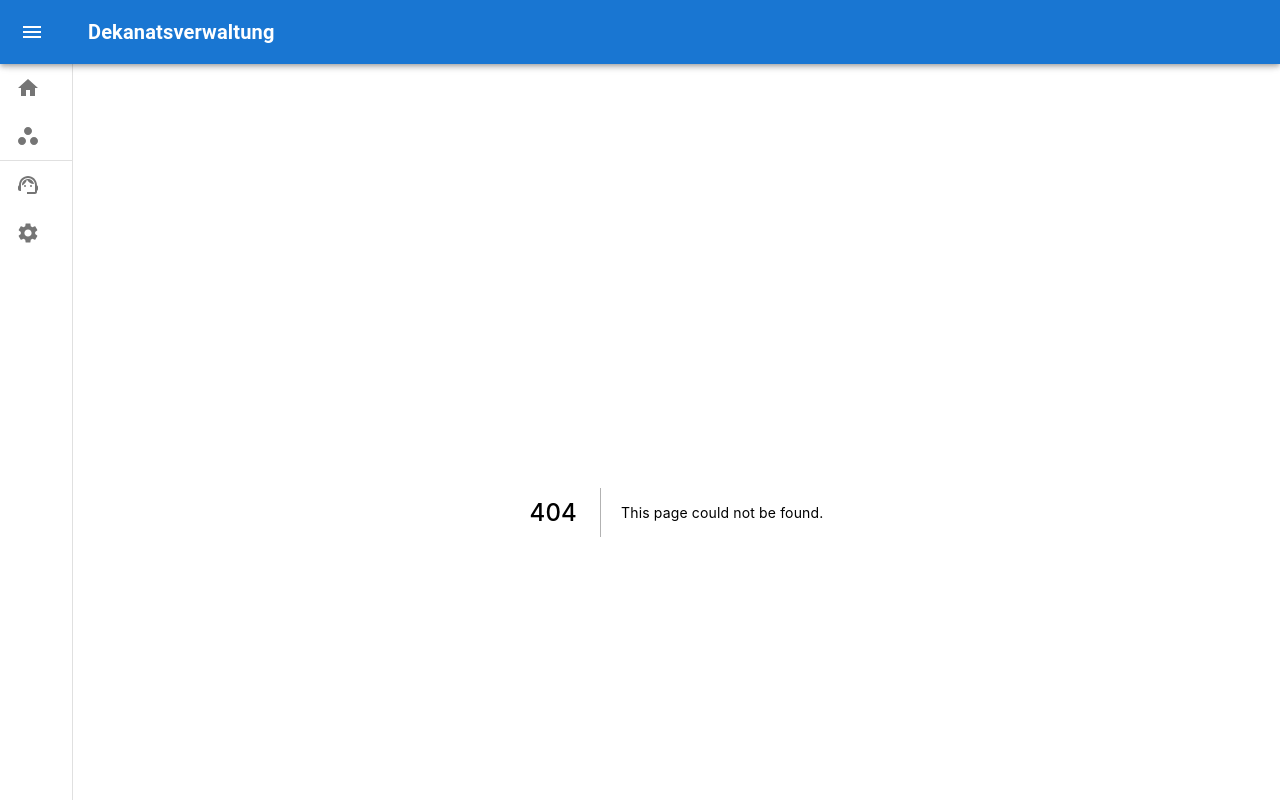
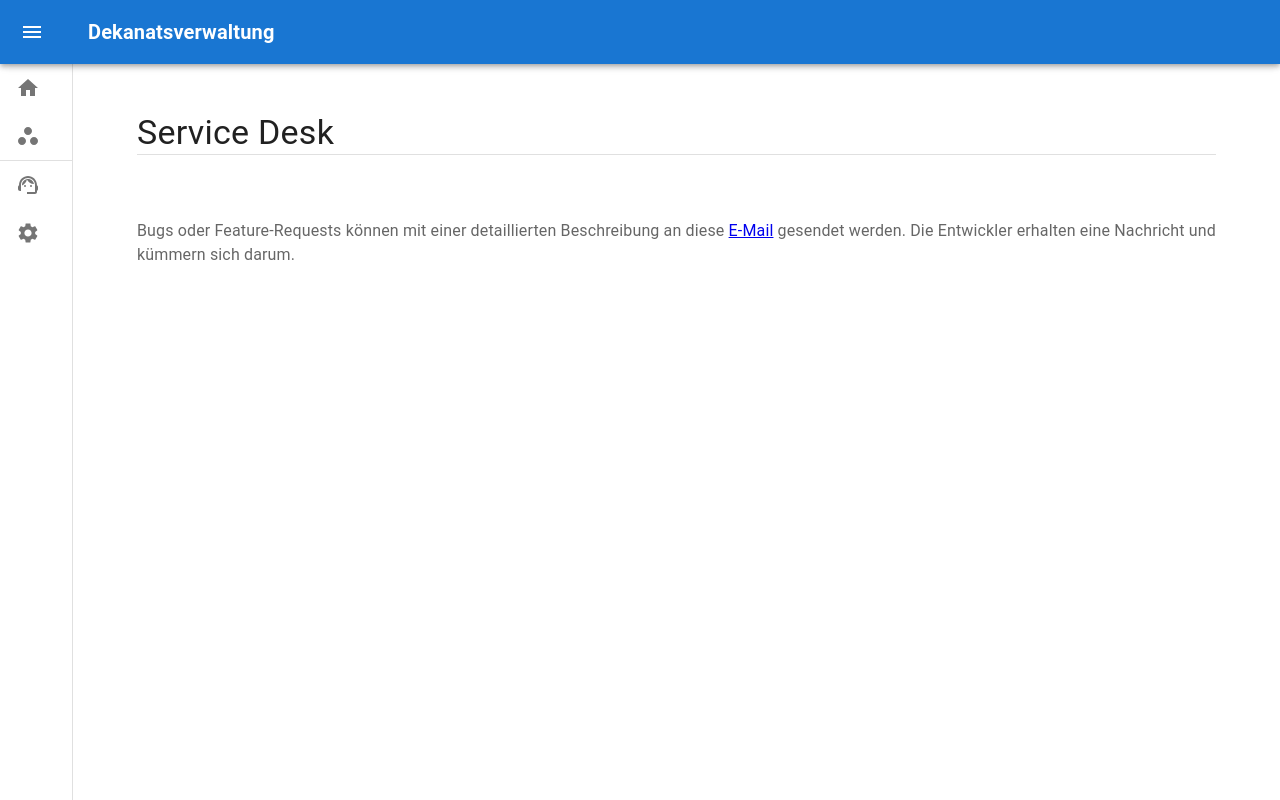
Before and after one commit to intutable/intutable, a Next.js app: page /service-desk in a window 1280 px wide. Before the commit this address had no page. Built offline with nearby package versions, Linux system fonts and the light colour scheme.

Commit message:
refactor: rename page

```diff
--- a/src/components/Layout/Header.tsx
+++ b/src/components/Layout/Header.tsx
@@ -165,7 +165,7 @@ const Header = () => {
                 <DrawerListItem text="Startseite" href="/" icon={<HomeIcon />} />
                 <DrawerListItem text="Projekte" href="/projects" icon={<WorkspacesIcon />} />
                 <Divider />
-                <DrawerListItem text="Support" href="/development" icon={<SupportAgentIcon />} />
+                <DrawerListItem text="Support" href="/service-desk" icon={<SupportAgentIcon />} />
                 <DrawerListItem text="Einstellungen" href="/settings" icon={<SettingsIcon />} />
             </Drawer>
         </>
--- a/src/pages/development.tsx
+++ b/src/pages/service-desk.tsx
@@ -2,12 +2,12 @@ import type { NextPage } from "next"
 import Title from "@components/Head/Title"
 import { Divider, Typography, Box, useTheme, IconButton } from "@mui/material"
 
-const Home: NextPage = () => {
+const ServiceDesk: NextPage = () => {
     const theme = useTheme()
     return (
         <>
-            <Title title="Dev" />
-            <Typography variant={"h4"}>Development-/Support-Seite</Typography>
+            <Title title="Service Desk" />
+            <Typography variant={"h4"}>Service Desk</Typography>
             <Divider />
             <Typography sx={{ mt: theme.spacing(8), color: theme.palette.text.secondary }}>
                 Bugs oder Feature-Requests können mit einer detaillierten Beschreibung an diese{" "}
@@ -20,4 +20,4 @@ const Home: NextPage = () => {
     )
 }
 
-export default Home
+export default ServiceDesk
```
